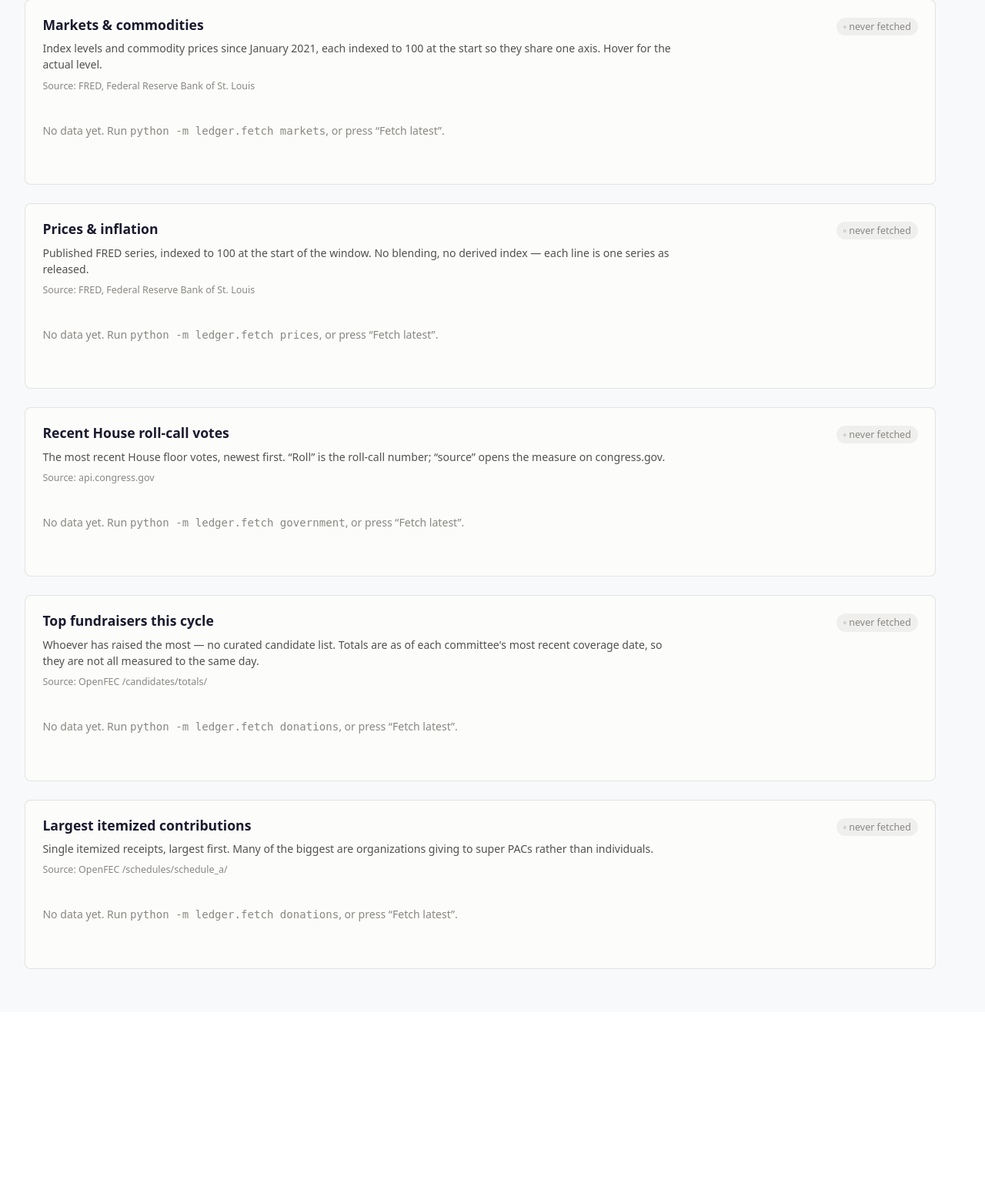
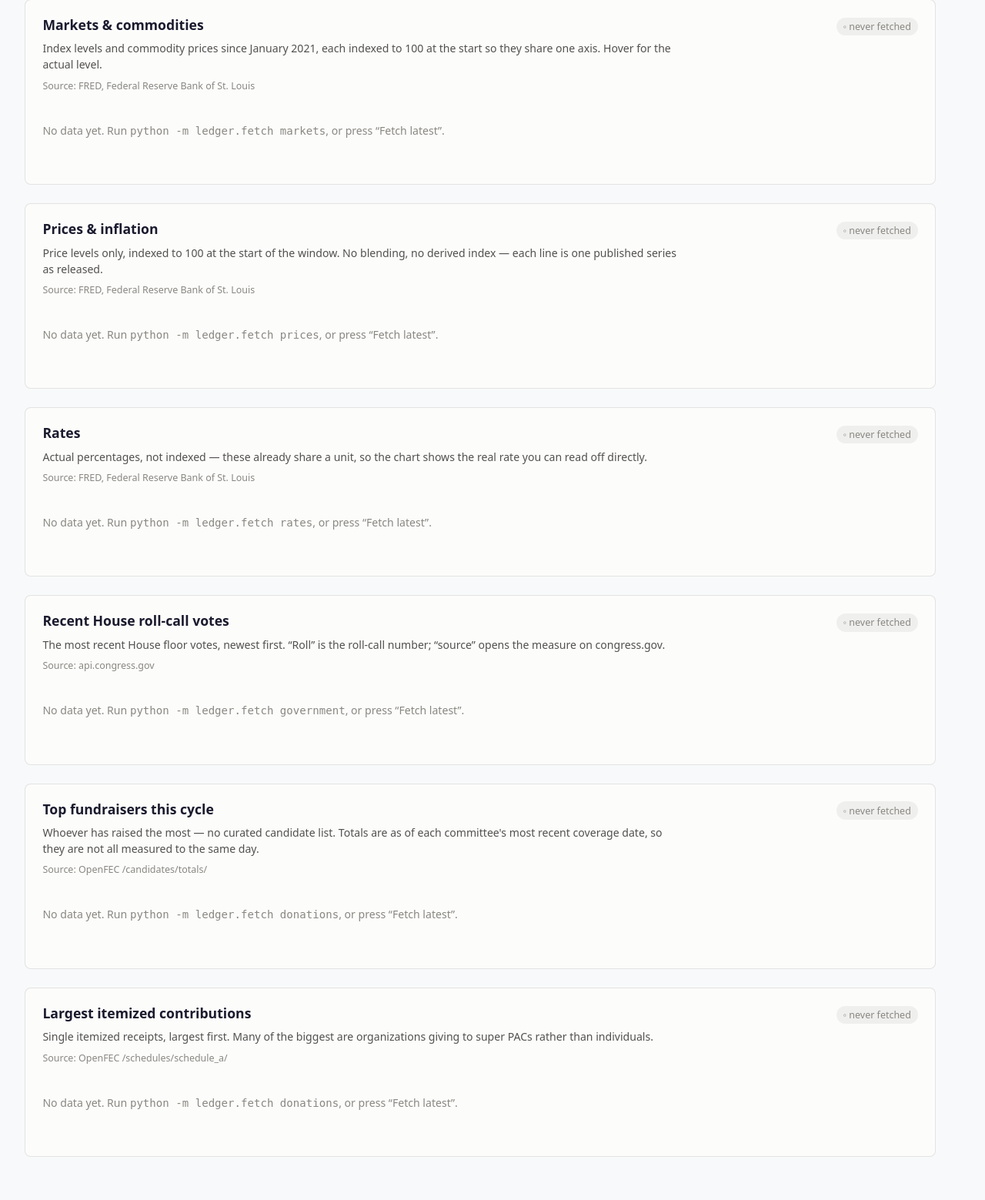
Before and after one commit to jshaw244/ledger, a Flask app: page /ledger/ in a window 1280 px wide. Shown: the part 272-1831 px from the top of the page at 77% size. Before the commit the page ends 1531 px from the top, so only its background shows below. Run offline with Flask 3, Linux system fonts and the light colour scheme; data that the repository does not hold is empty.

Commit message:
Split rates out of prices, and chart them unindexed
The prices chart indexed everything to 100, which is right for comparing price
levels on different scales and wrong for percentages. Unemployment going 3.6% ->
14.8% in April 2020 indexes to ~410 and flattened CPI, core CPI and PPI — the
headline numbers — into a band a few pixels tall.

Rates are now their own section and their own panel: 30-year mortgage, 10-year
Treasury, federal funds, and unemployment. They already share a unit, so they need
no indexing at all and are charted at their actual values against a "percent"
axis. "Mortgage is at 6.7%" is now readable straight off the chart, which is the
entire point of a rate; indexing had been reporting how far each rate had moved
from an arbitrary 2019 baseline instead.

Adds the federal funds rate, which was missing and is the obvious companion to the
other three.

Panels gained an `indexed` flag and an `axis_label` rather than the renderer
assuming every series chart is indexed, so the next unit-sharing section can opt
out the same way.

Prices keeps CPI, core CPI, PPI, gasoline and eggs — price levels only, where
indexing is the correct treatment. Eggs still peaks near 400, but that is a real
3x story about eggs rather than an artefact of mixing units.

Verified: 5/5 prices series and 4/4 rates series fetched, prices legible now that
unemployment has left it, and the rates panel rendering 0-16% with the April 2020
spike sitting naturally in range.

Co-Authored-By: Claude Opus 5 (1M context) <noreply@anthropic.com>

```diff
--- a/ledger/fetch/__init__.py
+++ b/ledger/fetch/__init__.py
@@ -26,6 +26,7 @@ log = logging.getLogger("ledger.fetch")
 SECTIONS = {
     "markets": "ledger.fetch.markets",
     "prices": "ledger.fetch.prices",
+    "rates": "ledger.fetch.rates",
     "government": "ledger.fetch.government",
     "donations": "ledger.fetch.donations",
 }
--- a/ledger/routes.py
+++ b/ledger/routes.py
@@ -35,6 +35,7 @@ PANELS = [
         "title": "Markets & commodities",
         "subtitle": "Index levels and commodity prices since January 2021, each indexed to 100 at the start so they share one axis. Hover for the actual level.",
         "source": "FRED, Federal Reserve Bank of St. Louis",
+        "indexed": True,
     },
     {
         "id": "prices",
@@ -43,8 +44,21 @@ PANELS = [
         "fetch": "prices",
         "label": "Prices",
         "title": "Prices & inflation",
-        "subtitle": "Published FRED series, indexed to 100 at the start of the window. No blending, no derived index — each line is one series as released.",
+        "subtitle": "Price levels only, indexed to 100 at the start of the window. No blending, no derived index — each line is one published series as released.",
         "source": "FRED, Federal Reserve Bank of St. Louis",
+        "indexed": True,
+    },
+    {
+        "id": "rates",
+        "kind": "series",
+        "section": "rates",
+        "fetch": "rates",
+        "label": "Rates",
+        "title": "Rates",
+        "subtitle": "Actual percentages, not indexed — these already share a unit, so the chart shows the real rate you can read off directly.",
+        "source": "FRED, Federal Reserve Bank of St. Louis",
+        "indexed": False,
+        "axis_label": "percent",
     },
     {
         "id": "government",
--- a/ledger/templates/ledger.html
+++ b/ledger/templates/ledger.html
@@ -248,7 +248,9 @@
     "{{ p.id }}": {
       kind: "{{ p.kind }}",
       {% if p.kind == 'series' %}
-      series: {{ p.series | tojson }}
+      series: {{ p.series | tojson }},
+      indexed: {{ 'true' if p.indexed else 'false' }},
+      axisLabel: {{ (p.axis_label or 'indexed — first observation = 100') | tojson }}
       {% else %}
       rows: {{ p.rows | tojson }},
       bar: {{ (p.bar or {}) | tojson }}
@@ -265,8 +267,13 @@
     Chart.defaults.color = MUTED;
   }
 
-  // ---- Line panels: mixed scales reconciled by indexing to 100, ONE axis ----
-  function renderSeries(id, series) {
+  // ---- Line panels ----
+  // Series on different scales are reconciled by indexing to 100 so they can
+  // share ONE axis. Series that already share a unit (the rates panel) are drawn
+  // at their actual values instead: indexing a percentage reports how far it moved
+  // from its starting point, which for a rate is a fact about the baseline rather
+  // than about the rate.
+  function renderSeries(id, series, indexed, axisLabel) {
     const el = document.getElementById('chart-' + id);
     if (!el) return;
 
@@ -280,10 +287,12 @@
       }
       return {
         label: s.label,
-        // Keep the raw value on the point so the tooltip can show the real
-        // level; the plotted y is only there to make the series comparable.
+        // Keep the raw value on the point either way, so the tooltip always
+        // reports the real level regardless of what is plotted.
         data: s.points.map(([d, v]) => ({
-          x: Date.parse(d), y: base ? (v / base) * 100 : 100, raw: v
+          x: Date.parse(d),
+          y: indexed ? (base ? (v / base) * 100 : 100) : v,
+          raw: v
         })),
         unit: s.unit || '',
         borderColor: SERIES_COLORS[i % SERIES_COLORS.length],
@@ -316,7 +325,7 @@
             border: { color: AXIS },
           },
           y: {
-            title: { display: true, text: 'indexed — first observation = 100', color: MUTED, font: {size: 11} },
+            title: { display: true, text: axisLabel, color: MUTED, font: {size: 11} },
             ticks: { color: MUTED },
             grid: { color: GRID, drawTicks: false },
             border: { color: AXIS },
@@ -417,7 +426,7 @@
     const d = DATA[id];
     if (!d) return;
     try {
-      if (d.kind === 'series') renderSeries(id, d.series);
+      if (d.kind === 'series') renderSeries(id, d.series, d.indexed, d.axisLabel);
       else if (d.kind === 'bar') renderBar(id, d.rows, d.bar);
     } catch (e) {
       console.error('chart', id, e);
```
Also changed, not shown: ledger/fetch/prices.py (+8 -7 lines), ledger/fetch/rates.py (added, +34 -0 lines).
